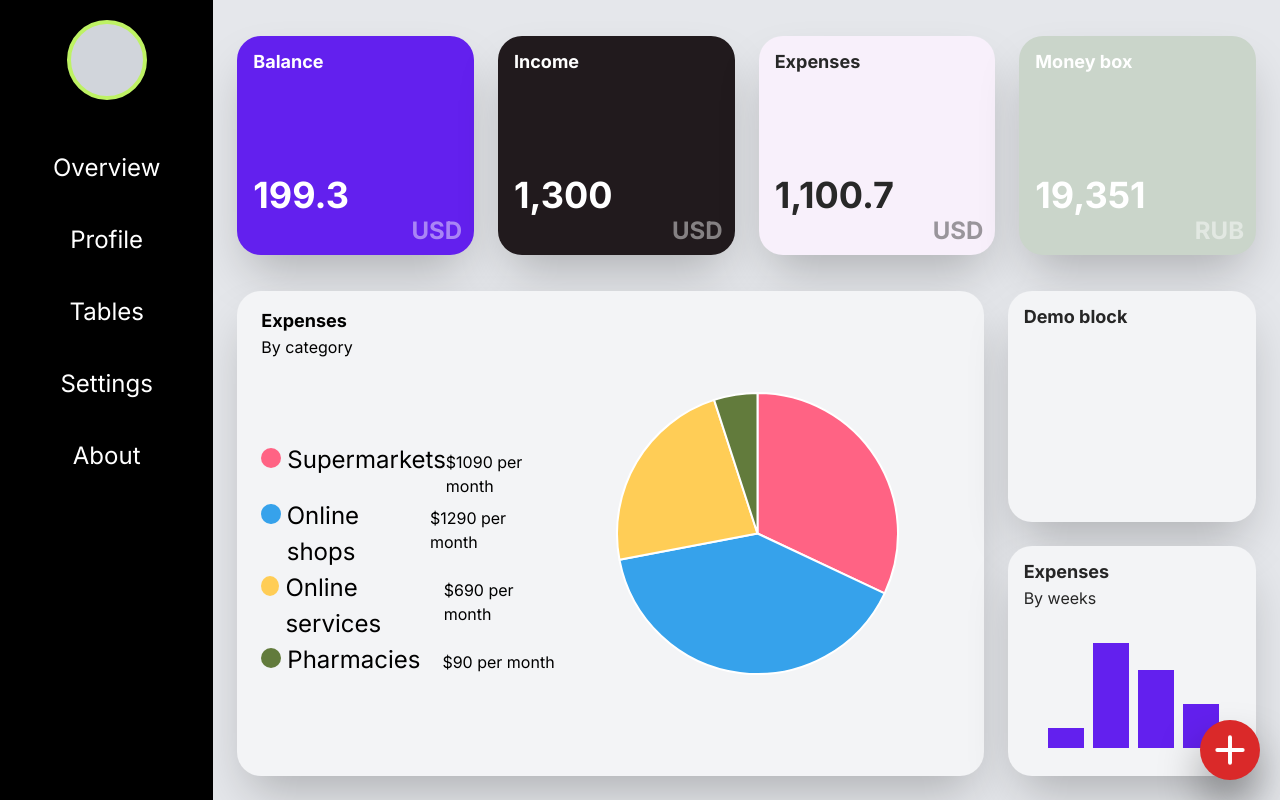
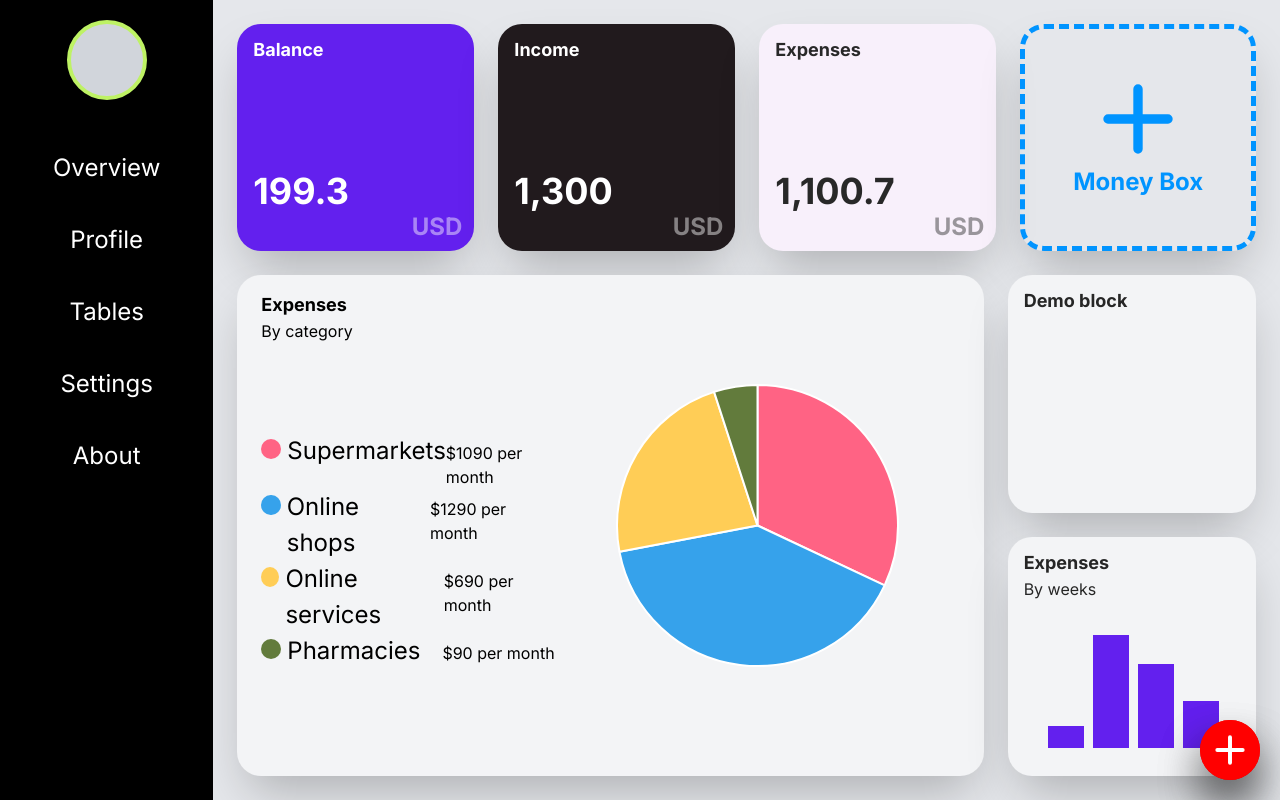
Before and after one commit to m1a2023/nexp-front, a Next.js app: page / in a window 1280 px wide. Built offline with nearby package versions, Linux system fonts and the light colour scheme.

Commit message:
was added block for creating money box

```diff
--- a/package.json
+++ b/package.json
@@ -10,6 +10,7 @@
   },
   "dependencies": {
     "@fortawesome/fontawesome-free": "^6.6.0",
+    "@fortawesome/react-fontawesome": "^0.2.2",
     "chart.js": "^4.4.3",
     "next": "^14.2.4",
     "react": "^18",
--- a/src/app/assets/page.module.css
+++ b/src/app/assets/page.module.css
@@ -13,6 +13,7 @@
 .addInfoBtn {
   width: 60px;
   height: 60px;
+  background-color: red;
   border-radius: 50%;
   display: flex;
   align-items: center;
@@ -23,11 +24,6 @@
   box-shadow: 0 25px 50px -12px rgb(0, 0, 0);
   cursor: pointer;
 }
-
-.addExpensesBtn {
-  background-color: rgb(218, 41, 41);
-}
-
 
 @media (min-width: 1920px) {
   .pieChartPreviewBlock {
--- a/src/app/components/absoluteButton.js
+++ b/src/app/components/absoluteButton.js
@@ -174,8 +174,7 @@ export const TemplateAbsoluteButton = ({ styles }) => {
           <div
             className={
               styles.addInfoBtn +
-              " absolute bottom-5 right-5 " +
-              styles.addExpensesBtn
+              " absolute bottom-5 right-5 "
             }
             onClick={() => {
               homePageAbsoluteBlock();
--- /dev/null
+++ b/src/app/components/absoluteMoneyBox.js
@@ -0,0 +1,9 @@
+"use client";
+
+export const AllMoneyBoxTemplate = ({ styles }) => {
+  return (
+    <div>
+      <div></div>
+    </div>
+  );
+};
--- a/src/app/components/moneyCard.js
+++ b/src/app/components/moneyCard.js
@@ -48,7 +48,8 @@ export const TemplateMoneyCard = ({
 
   return (
     <div
-      className={`flex flex-col snap-start ${width} ${distance} pl-4 pr-3 pb-2 pt-3 grow-0 justify-start rounded-3xl shadow-2xl select-none`}
+      className={`flex flex-col snap-start ${width}  max-h-[250px] ${distance} pl-4 pr-3 pb-2 pt-3 grow-0 justify-start rounded-3xl shadow-2xl select-none capitalize`}
+      //
       style={{ backgroundColor: color, color: textColor }}
     >
       <Title cardTitle={`${cardTitle}`} />
--- a/src/app/page.js
+++ b/src/app/page.js
@@ -6,7 +6,9 @@ import { TemplateMoneyCard } from "./components/moneyCard";
 import { TemplatePieGraphic } from "./components/pieGraphic";
 import { TemplateBarGraphic } from "./components/barGraphic";
 import { TemplateAbsoluteButton } from "./components/absoluteButton";
+import { AllMoneyBoxTemplate } from "./components/absoluteMoneyBox";
 import Image from "next/image";
+import { FontAwesomeIcon } from "@fortawesome/react-fontawesome";
 
 export default function Home() {
   const [isPieChart, setIsPieChart] = useState(true);
@@ -17,11 +19,19 @@ export default function Home() {
 
   return (
     <div className="flex flex-row w-full box-border bg-gray-200">
-      <div
-        className="flex flex-col p-6 grow justify-start text-1xl h-full max-h-[100vh]
-        gap-6"
-      >
-        <div className="h-1/3 w-full flex flex-row py-3 gap-x-6 ">
+      <div className="flex flex-col p-6 grow justify-start text-1xl h-full max-h-[100vh]">
+        <div className={"h-1/3 w-full flex flex-row pb-6 gap-x-6"}>
+          {/* <div className="w-auto h-[100%] absolute flex justify-center">
+            <svg
+              xmlns="http://www.w3.org/2000/svg"
+              width="25px"
+              viewBox="0 0 256 512"
+              className="fill-[#000]"
+            >
+              <path d="M9.4 278.6c-12.5-12.5-12.5-32.8 0-45.3l128-128c9.2-9.2 22.9-11.9 34.9-6.9s19.8 16.6 19.8 29.6l0 256c0 12.9-7.8 24.6-19.8 29.6s-25.7 2.2-34.9-6.9l-128-128z" />
+            </svg>
+          </div> */}
+
           <TemplateMoneyCard
             cardTitle={"Balance"}
             mainInformation={"199.3"}
@@ -46,13 +56,40 @@ export default function Home() {
             width={"w-1/4"}
           ></TemplateMoneyCard>
 
-          <TemplateMoneyCard
+          {/* <TemplateMoneyCard
             color={colors.AshGray}
-            cardTitle={"Money box"}
+            cardTitle={"all Money box"}
             mainInformation={"19,351"}
             currency={"RUB"}
             width={"w-1/4"}
-          ></TemplateMoneyCard>
+          ></TemplateMoneyCard> */}
+          <div
+            className={`flex flex-col justify-center items-center select-none w-1/4 max-h-[250px] rounded-3xl shadow-2xl capitalize border-[5px] border-[#0094FF] border-dashed`}
+            //flex-col snap-start
+            style={{ backgroundColor: "transparent" }}
+          >
+            <div>
+              <svg
+                xmlns="http://www.w3.org/2000/svg"
+                viewBox="0 0 24 24"
+                width="90"
+                height="90"
+                color="#0094FF"
+                fill="none"
+              >
+                <path
+                  d="M12 4V20M20 12H4"
+                  stroke="currentColor"
+                  stroke-width="2.5"
+                  stroke-linecap="round"
+                  stroke-linejoin="round"
+                />
+              </svg>
+            </div>
+            <div className="text-[#0094FF] text-[24px] font-[700]">
+              <span>money box</span>
+            </div>
+          </div>
         </div>
 
         <div className={"h-2/3 w-full flex flex-row flex-nowrap gap-x-6"}>
@@ -68,7 +105,6 @@ export default function Home() {
             />
           )}
 
-          {/*DEMO BLOCKS! DO NOT DELETE!*/}
           <div className="flex flex-col w-1/4 gap-6">
             <div className="flex w-full h-full pl-4 pr-3 pb-2 pt-3 grow-0 font-bold text-neutral-800 bg-gray-100 text-lg rounded-3xl shadow-2xl select-none">
               Demo block
@@ -91,9 +127,7 @@ export default function Home() {
               ) : (
                 <div className="h-full w-full p-5 flex justify-center items-end">
                   <div
-                    className={
-                      styles.pieChartPreviewBlock + " overflow-auto resize"
-                    }
+                    className={styles.pieChartPreviewBlock + " overflow-auto"}
                   >
                     <svg
                       width="100%"
@@ -139,10 +173,10 @@ export default function Home() {
               )}
             </div>
           </div>
-          {/*DEMO BLOCKS! DO NOT DELETE!*/}
         </div>
       </div>
-      {/* <TemplateAbsoluteButton styles={styles} /> */}
+      <TemplateAbsoluteButton styles={styles} />
+      {/* <AllMoneyBoxTemplate styles={styles} /> */}
     </div>
   );
 }
```
Also changed, not shown: 2 other files (tests, documents, lock files or other folders).
